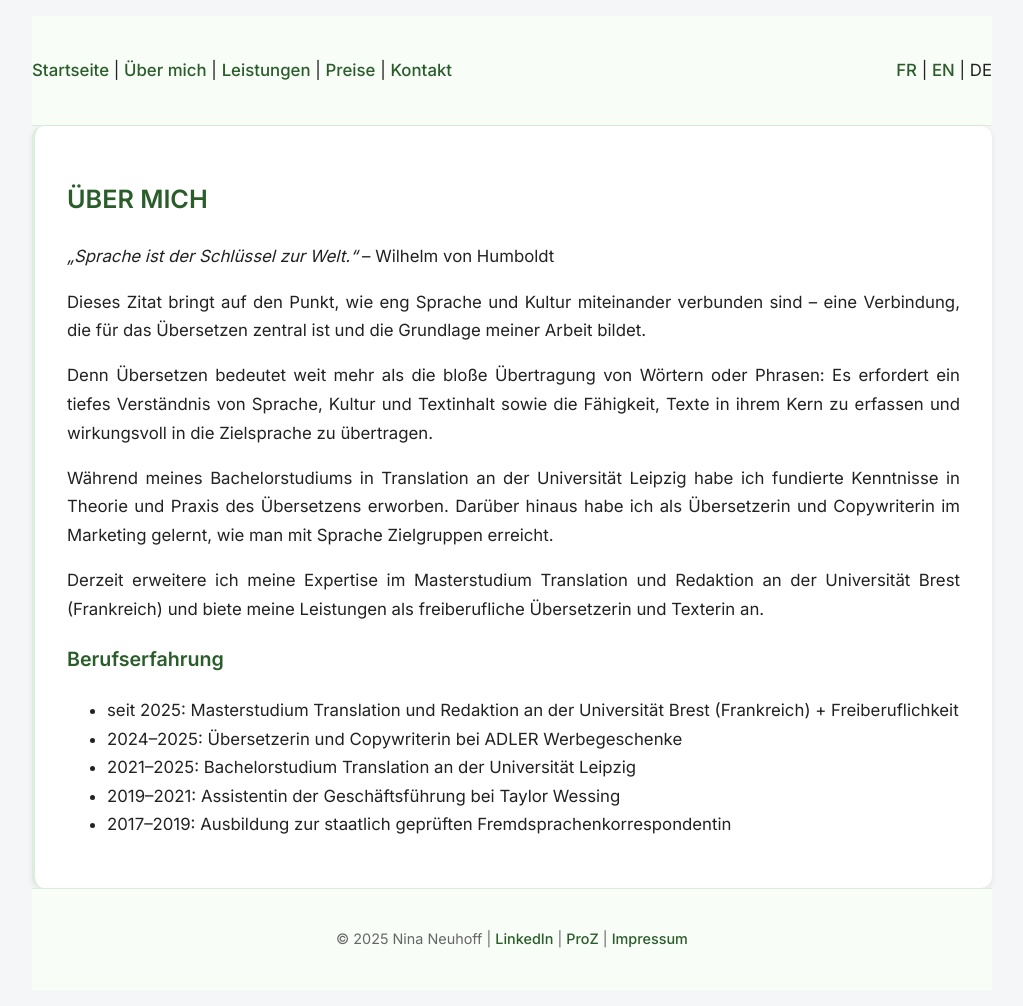
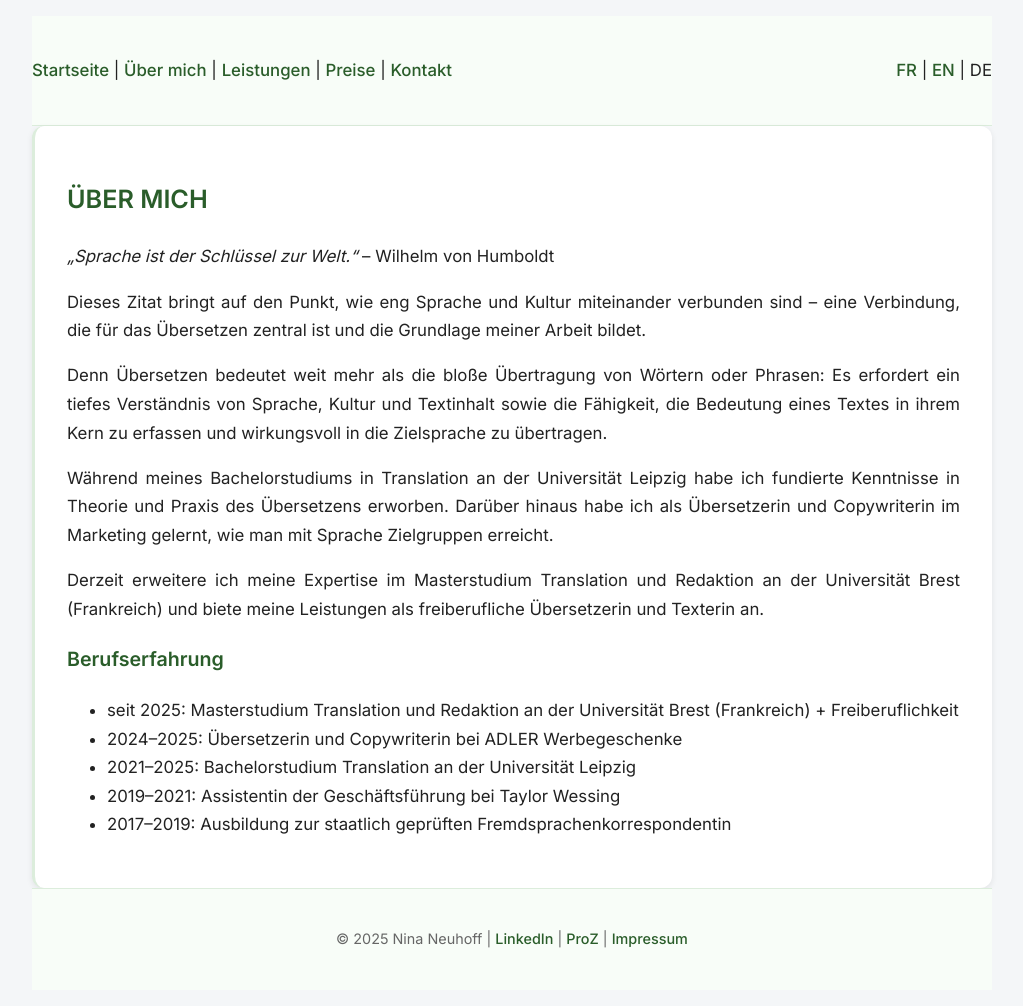
Before and after one commit to nneuhoff/traduction-translation-uebersetzung, a Jekyll site: the page built from de/about.md, in a window 1280 px wide. Shown: the whole page, without its empty margins (128-1151 px from the left). Built offline with Jekyll 4.4.1, drawn with Linux system fonts in a browser that asks for light colours.

Commit message:
Update about.md

```diff
--- a/de/about.md
+++ b/de/about.md
@@ -10,7 +10,7 @@ lang: de
 
 Dieses Zitat bringt auf den Punkt, wie eng Sprache und Kultur miteinander verbunden sind – eine Verbindung, die für das Übersetzen zentral ist und die Grundlage meiner Arbeit bildet.
 
-Denn Übersetzen bedeutet weit mehr als die bloße Übertragung von Wörtern oder Phrasen: Es erfordert ein tiefes Verständnis von Sprache, Kultur und Textinhalt sowie die Fähigkeit, Texte in ihrem Kern zu erfassen und wirkungsvoll in die Zielsprache zu übertragen.
+Denn Übersetzen bedeutet weit mehr als die bloße Übertragung von Wörtern oder Phrasen: Es erfordert ein tiefes Verständnis von Sprache, Kultur und Textinhalt sowie die Fähigkeit, die Bedeutung eines Textes in ihrem Kern zu erfassen und wirkungsvoll in die Zielsprache zu übertragen.
 
 Während meines Bachelorstudiums in Translation an der Universität Leipzig habe ich fundierte Kenntnisse in Theorie und Praxis des Übersetzens erworben. Darüber hinaus habe ich als Übersetzerin und Copywriterin im Marketing gelernt, wie man mit Sprache Zielgruppen erreicht.
 
```
